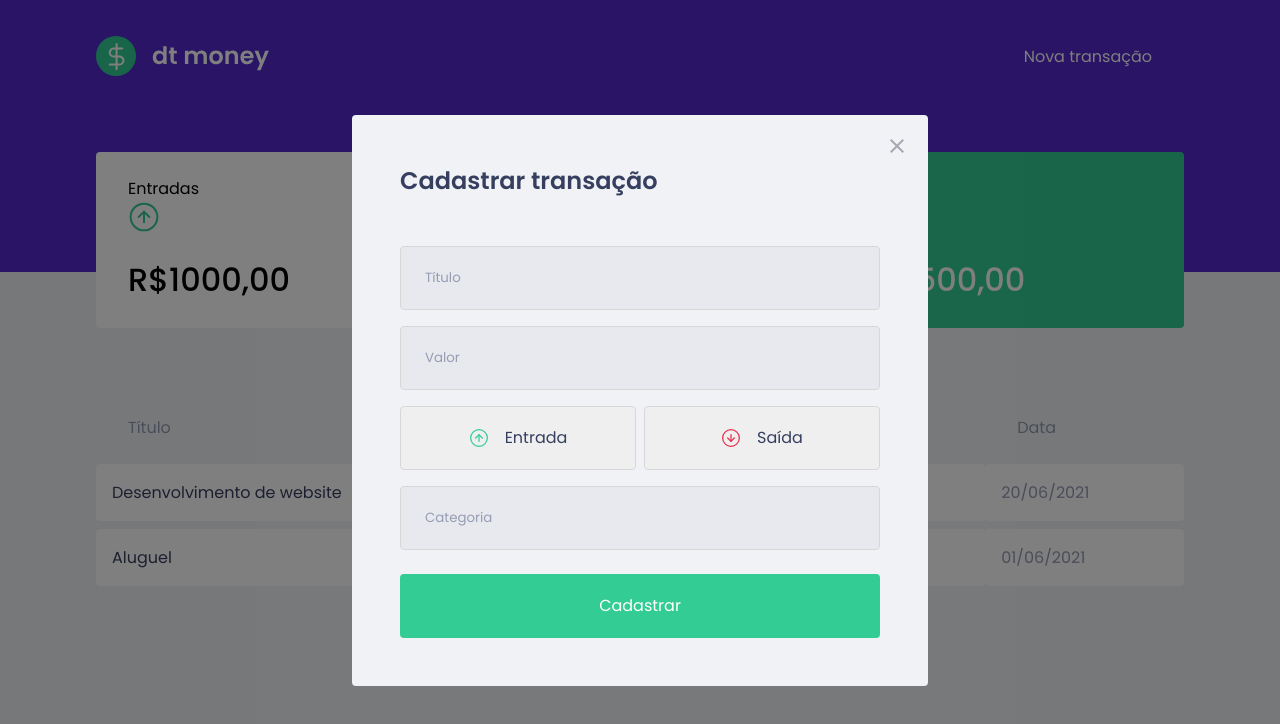
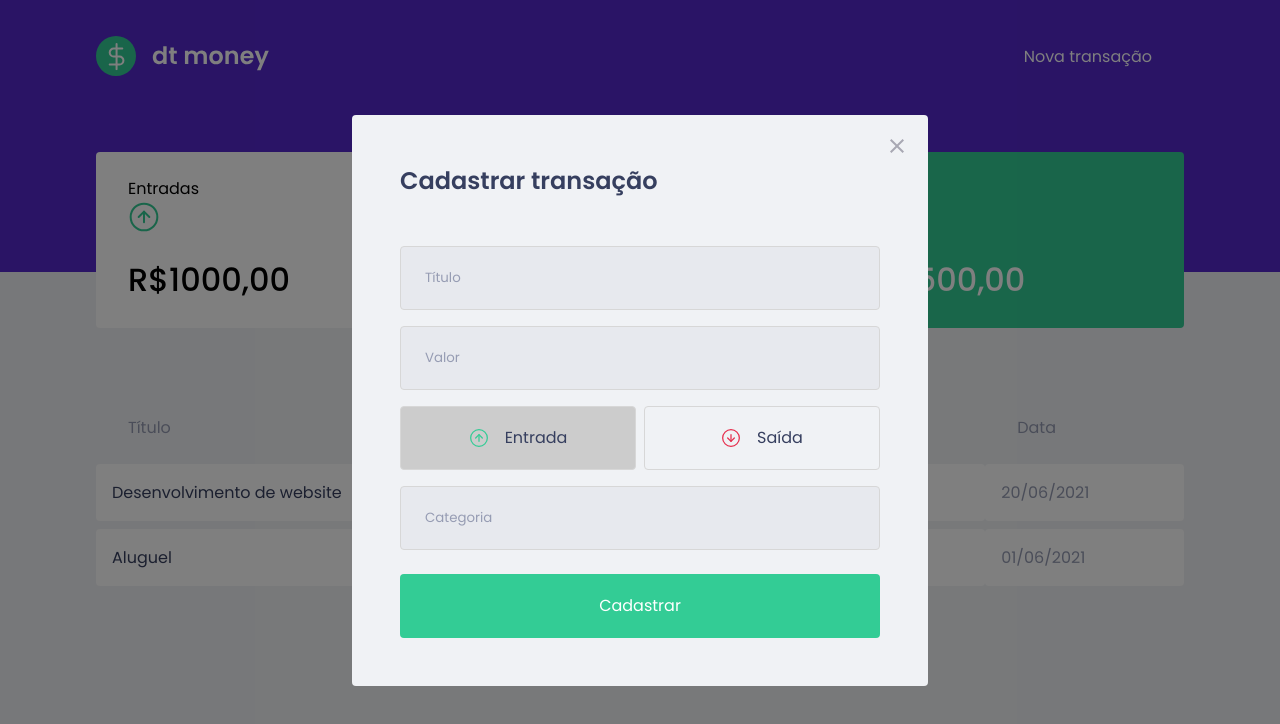
Before and after one commit to frantecbh/ignite-dtmoney, a React (Create React App) app: page / in a window 1280 px wide. Both pictures are taken after a click on the button "Nova transação". Shown: the top 724 px of the page. Built offline with nearby package versions, Linux system fonts and the light colour scheme; no server answers; what miragejs would draw is missing.

Commit message:
funcionalidade botoes

```diff
--- a/src/components/NewTransactionModal/index.tsx
+++ b/src/components/NewTransactionModal/index.tsx
@@ -1,7 +1,7 @@
-import React from 'react'
+import React, { useState } from 'react'
 
 import Modal from 'react-modal'
-import { Container, TransactionTypeContainer } from './style';
+import { Container, TransactionTypeContainer, RadioBox } from './style';
 
 import closeImg from '../../assets/close.svg'
 import incomeImg from '../../assets/income.svg'
@@ -16,6 +16,10 @@
 }
 
 export default function NewTransactionModal({ isOpen, onRequestClose }: NewTransactionModalProps) {
+
+    const [type, setType] = useState('deposit')
+
+
     return (
 
         <Modal
@@ -42,14 +46,22 @@
                 <input type="number" placeholder='Valor' />
 
                 <TransactionTypeContainer>
-                    <button type='button'>
+                    <RadioBox
+                        type='button'
+                        onClick={() => { setType('deposit') }}
+                        isActive={type === 'deposit'}
+                    >
                         <img src={incomeImg} alt="Entrada" />
                         <span>Entrada</span>
-                    </button>
-                    <button type='button'>
+                    </RadioBox>
+                    <RadioBox
+                        type='button'
+                        onClick={() => { setType('withdraw') }}
+                        isActive={type === 'withdraw'}
+                    >
                         <img src={outcomeImg} alt="Saida" />
                         <span>Saída</span>
-                    </button>
+                    </RadioBox>
 
                 </TransactionTypeContainer>
 
--- a/src/components/NewTransactionModal/style.ts
+++ b/src/components/NewTransactionModal/style.ts
@@ -53,10 +53,22 @@
 grid-template-columns: 1fr 1fr;
 gap: 0.5rem;
 
-button{
-    height: 4rem;
+
+
+`
+
+interface RadioBoxProps {
+    isActive: boolean;
+}
+
+
+export const RadioBox = styled.button<RadioBoxProps>`
+
+height: 4rem;
     border: 1px solid #d7d7d7;
     border-radius: 0.25rem;
+
+    background: ${(props) => props.isActive ? '#ccc' : 'transparent'} ;
 
     display: flex;
     align-items: center;
@@ -82,6 +94,7 @@
         color: var(--text-title)
     }
 
-}
+
+
 
 `
```
